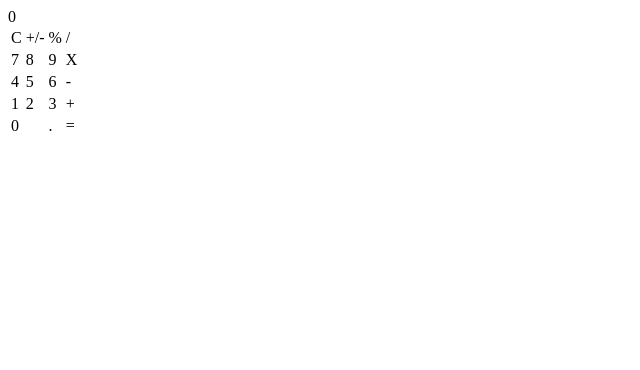
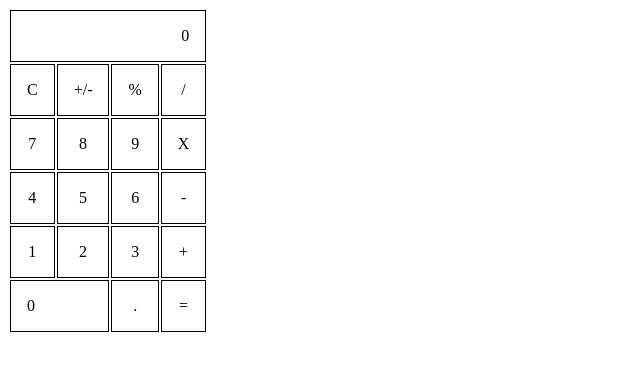
Before and after one commit to leeharyun/caculate, a website built with webpack: page src/index.html in a window 1280 px wide. Shown: the whole page, without its empty margins (0-640 px from the left). Built offline with nearby package versions, Linux system fonts and the light colour scheme.

Commit message:
css 적용

```diff
--- /dev/null
+++ b/src/css/main.scss
@@ -0,0 +1,21 @@
+.calculator-container {
+  .result-section {
+  }
+  .buttons-section {
+    .button-table {
+      tr td {
+        padding: 16px;
+        text-align: center;
+        border: 1px solid;
+      }
+    }
+  }
+}
+
+.left {
+  text-align: left !important;
+}
+
+.right {
+  text-align: right !important;
+}
--- a/src/index.html
+++ b/src/index.html
@@ -9,9 +9,11 @@
   <body>
     <main>
       <div class="calculator-container">
-        <section class="result-section">0</section>
         <section class="buttons-section">
           <table class="button-table">
+            <tr>
+              <td class="result-section right" colspan="4">0</td>
+            </tr>
             <tr>
               <td class="operator" data-value="C">C</td>
               <td class="operator" data-value="+/-">+/-</td>
@@ -37,7 +39,7 @@
               <td class="operator" data-value="+">+</td>
             </tr>
             <tr>
-              <td class="number" data-value="0" colspan="2">0</td>
+              <td class="number left" data-value="0" colspan="2">0</td>
               <td class="operator" data-value=".">.</td>
               <td class="operator" data-value="=">=</td>
             </tr>
--- a/src/index.ts
+++ b/src/index.ts
@@ -1,3 +1,4 @@
-import * as calculate from './js/calculate';
+import './css/main.scss';
+import * as calculate from './ts/calculate';
 
 export { calculate };
```
